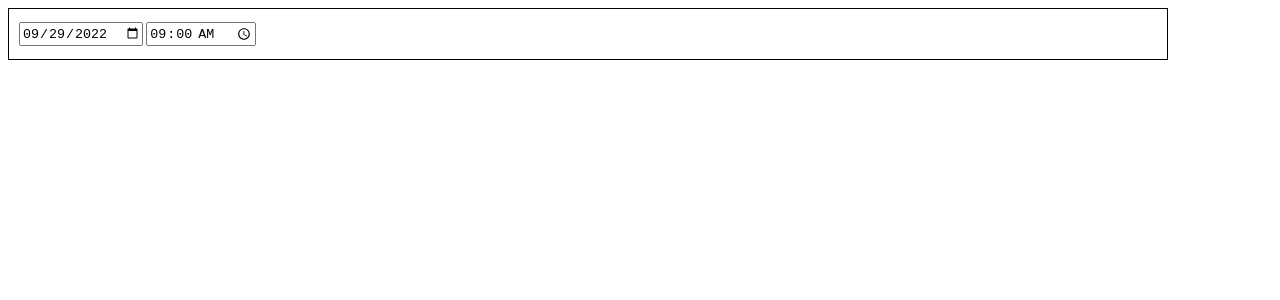
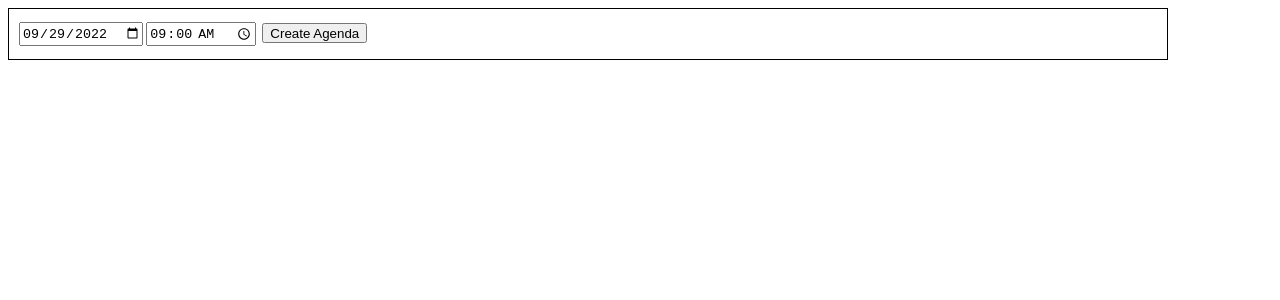
Before and after one commit to RyanFrantz/budgenda-next, a Next.js app: page /schedule in a window 1280 px wide. Shown: the top 300 px of the page. Built offline with nearby package versions, Linux system fonts and the light colour scheme.

Commit message:
Adds basic button for testing state.

```diff
--- a/components/topNav.js
+++ b/components/topNav.js
@@ -2,7 +2,6 @@ import { useEffect, useState } from 'react';
 import AgendaStartDate from './agendaStartDate.js';
 import AgendaStartTime from './agendaStartTime.js';
 import { getYmd, getNiceTime } from './utils.js';
-//TODO: Don't forget to replace 'createAgenda' button here.
 
 export default function TopNav() {
   const [ dateTime, setDateTime ] = useState({date: "2022-09-29", time: "09:00"})
@@ -29,6 +28,7 @@ export default function TopNav() {
     <nav>
       <AgendaStartDate date={dateTime.date} onDateChange={updateDate}/>
       <AgendaStartTime time={dateTime.time} onTimeChange={updateTime}/>
+      <button onClick={() => console.log(JSON.stringify({dateTime}))}>Create Agenda</button>
     </nav>
   );
 }
```
